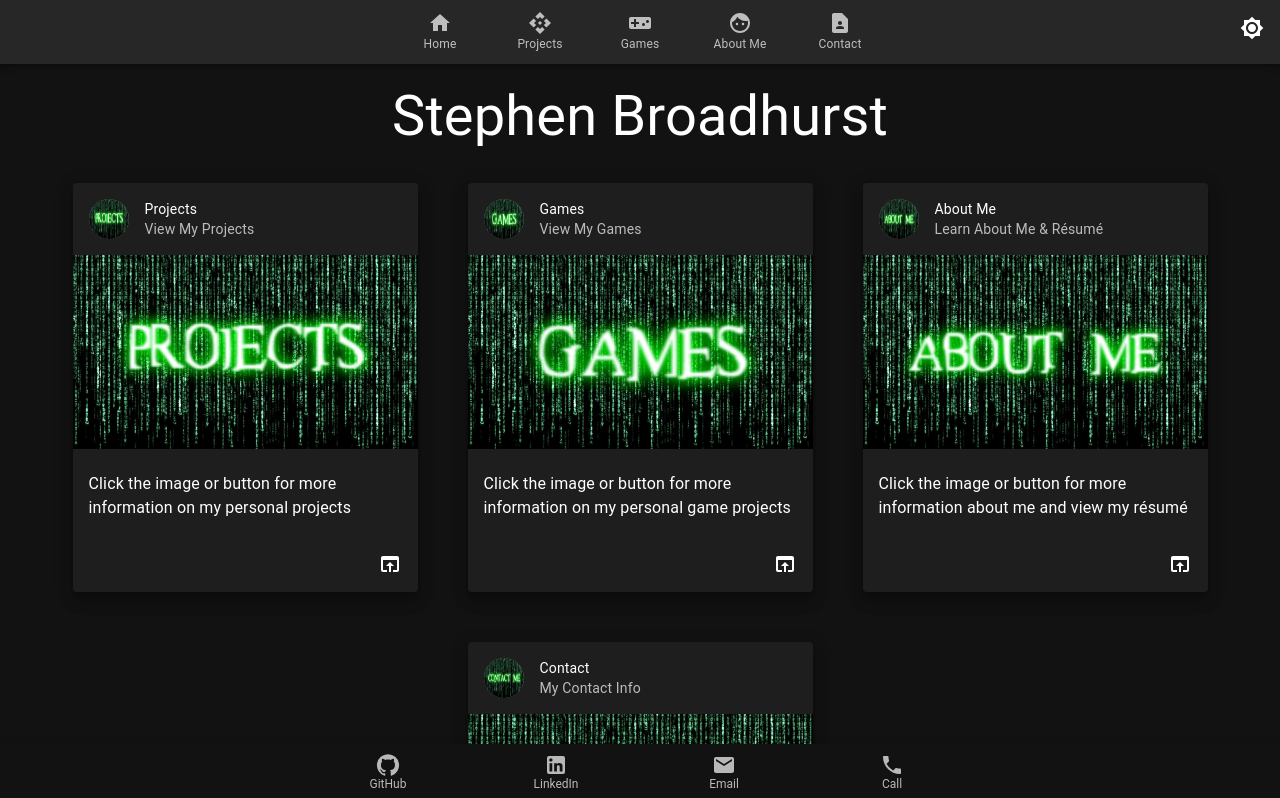
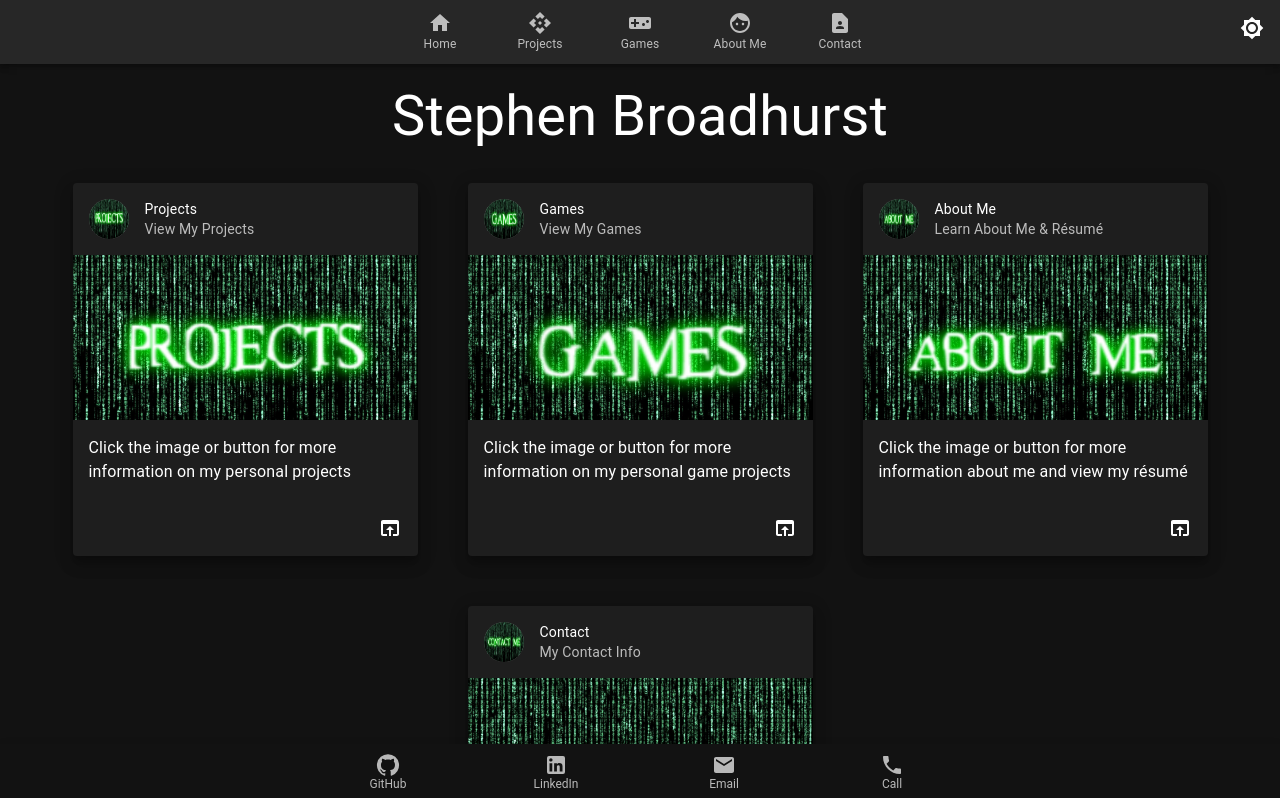
Before and after one commit to sbroadhurst/portfolio-next, a Next.js app: page / in a window 1280 px wide. Shown: the top 798 px of the page. Built offline with nearby package versions, Linux system fonts and the light colour scheme.

Commit message:
image size fix for games and nextjs to skills

```diff
--- a/components/Card.js
+++ b/components/Card.js
@@ -27,7 +27,7 @@ const CustomCard = (props) => {
         subheader={cardData.subtitle}
       />
       <a href={cardData.websiteUrl} target="_blank" rel="noopener noreferrer">
-        <CardMedia height="194">
+        <CardMedia className={styles.cardMedia}>
           <Image src={cardData.image} alt={cardData.name} />
         </CardMedia>
       </a>
--- a/components/Card.module.css
+++ b/components/Card.module.css
@@ -23,3 +23,8 @@
   display: flex;
   justify-content: flex-end;
 }
+
+.cardMedia {
+  height: 165px;
+  overflow: hidden;
+}
--- a/components/aboutMeTabs/SkillsTab.js
+++ b/components/aboutMeTabs/SkillsTab.js
@@ -89,6 +89,9 @@ const SkillsTab = () => {
         <DeviIcon className="devicon-storybook-plain">
           <Typography>&ensp;Storybook</Typography>
         </DeviIcon>
+        <DeviIcon className="devicon-nextjs-original">
+          <Typography>&ensp;NextJs</Typography>
+        </DeviIcon>
       </CardRow>
     </div>
   )
```
